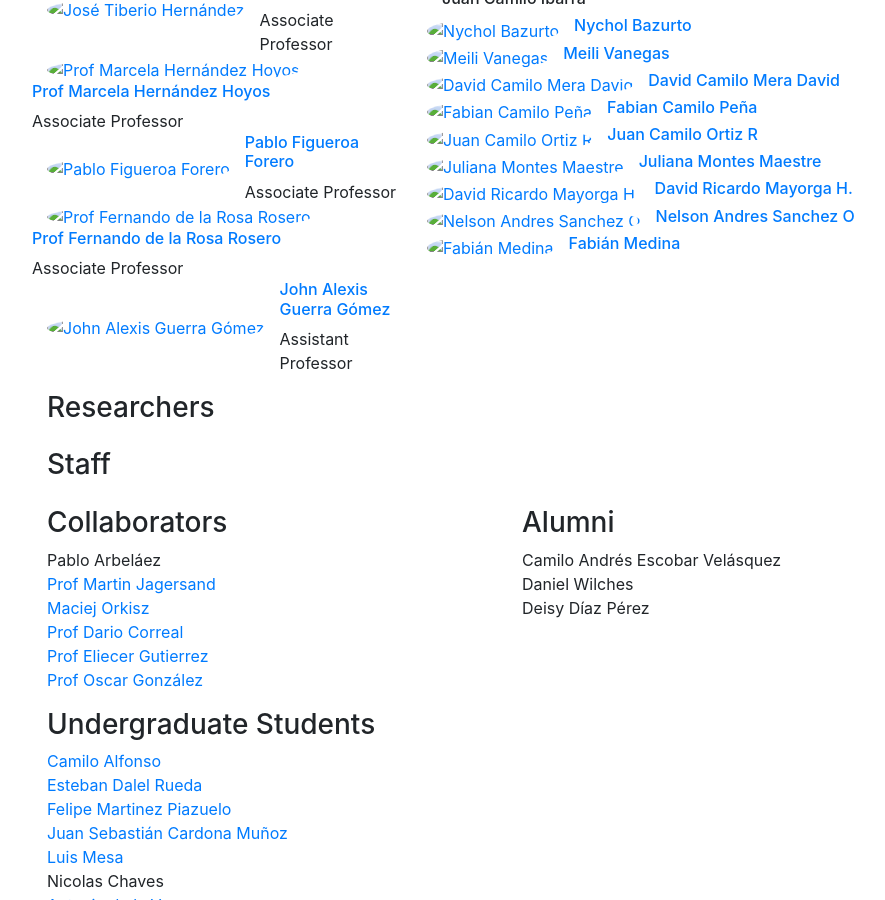
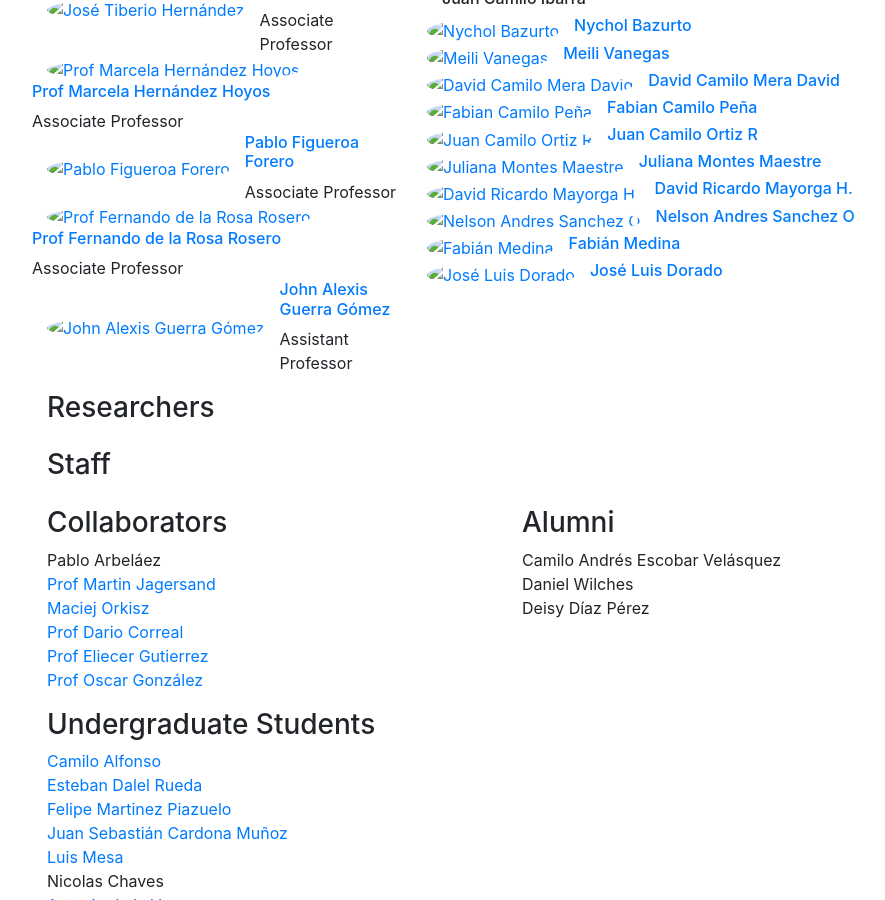
Before and after one commit to uwsampa/research-group-web, a Jekyll site: the page built from index.html, in a window 1280 px wide and 900 px high, scrolled down 5680 px. Shown: the whole window, without its empty margins (38-923 px from the left). Built offline with Jekyll 4.4.1, drawn with Linux system fonts in a browser that asks for light colours; comment, search, counter and statistics services are not loaded.

Commit message:
Update people.yml

```diff
--- a/_data/people.yml
+++ b/_data/people.yml
@@ -200,6 +200,12 @@ grad-fmedina:
     webpage: http://ingfabianmedina.epizy.com
     image: /img/people/foto_fmedina.jpg
 
+grad-joseDorado:
+    display_name: José Luis Dorado
+    role: grad
+    webpage: https://www.researchgate.net/profile/Jose_Dorado5
+    image: /img/people/foto_JoseDorado.jpg
+
 collab-pabloArbelaez:
     display_name: Pablo Arbeláez
     role: collab
```
